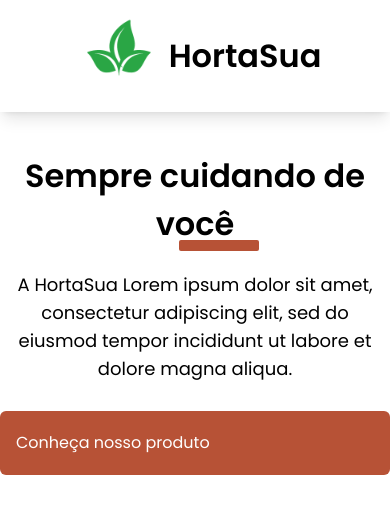
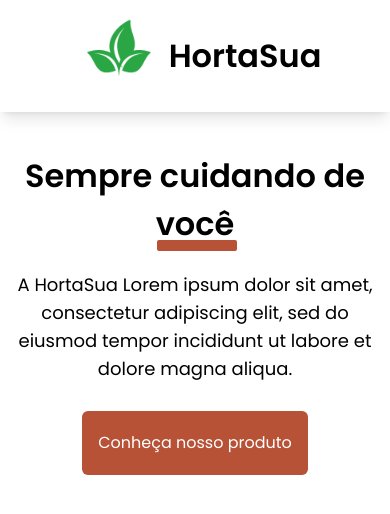
Before and after one commit to hortasua/website, a Next.js app: page / in a window 390 px wide. Shown: the top 514 px of the page. Built offline with nearby package versions, Linux system fonts and the light colour scheme.

Commit message:
Fix visual bugs

```diff
--- a/src/pages/index.tsx
+++ b/src/pages/index.tsx
@@ -17,18 +17,20 @@ const Home: NextPage = () => {
 							<h1 className="font-semibold text-center w-screen px-5 md:w-[30rem] md:text-left">
 								Sempre cuidando de você
 							</h1>
-							<div className="relative left-6 bottom-2 w-20 h-[.7rem] rounded-sm bg-brown md:left-24 md:w-28"></div>
+							<div className="relative left-6 bottom-2 w-20 h-[.7rem] rounded-sm bg-brown md:left-24 md:w-28 pre-md:left-[1.6rem] 1/2md:left-[.15rem] 767:left-[10.9rem]"></div>
 						</div>
 						<p className="flex text-center mx-4 md:mx-0 md:text-left md:ml-5">
 							A HortaSua Lorem ipsum dolor sit amet, consectetur adipiscing
 							elit, sed do eiusmod tempor incididunt ut labore et dolore magna
 							aliqua.
 						</p>
-						<Link href="/product" passHref>
-							<a className="button text-base mt-4 md:ml-5">
-								Conheça nosso produto
-							</a>
-						</Link>
+						<div className="flex items-center justify-center">
+							<Link href="/product" passHref>
+								<a className="button text-base mt-4 md:ml-5">
+									Conheça nosso produto
+								</a>
+							</Link>
+						</div>
 					</div>
 					<img
 						src="/logo.png"
--- a/tailwind.config.js
+++ b/tailwind.config.js
@@ -14,6 +14,18 @@ module.exports = {
 			fontFamily: {
 				sans: ["Poppins", "Proxima Nova"],
 			},
+			screens: {
+				"pre-md": {
+					max: "379px",
+				},
+				"1/2md": {
+					min: "380px",
+					max: "466px",
+				},
+				"767": {
+					max: "767px",
+				},
+			},
 		},
 	},
 	plugins: [],
```
